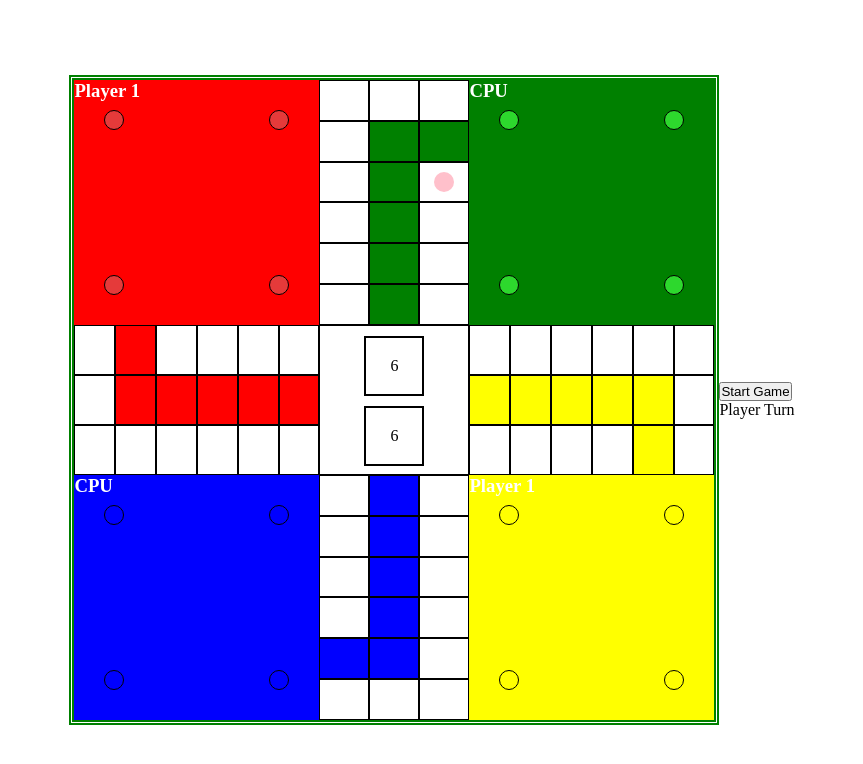
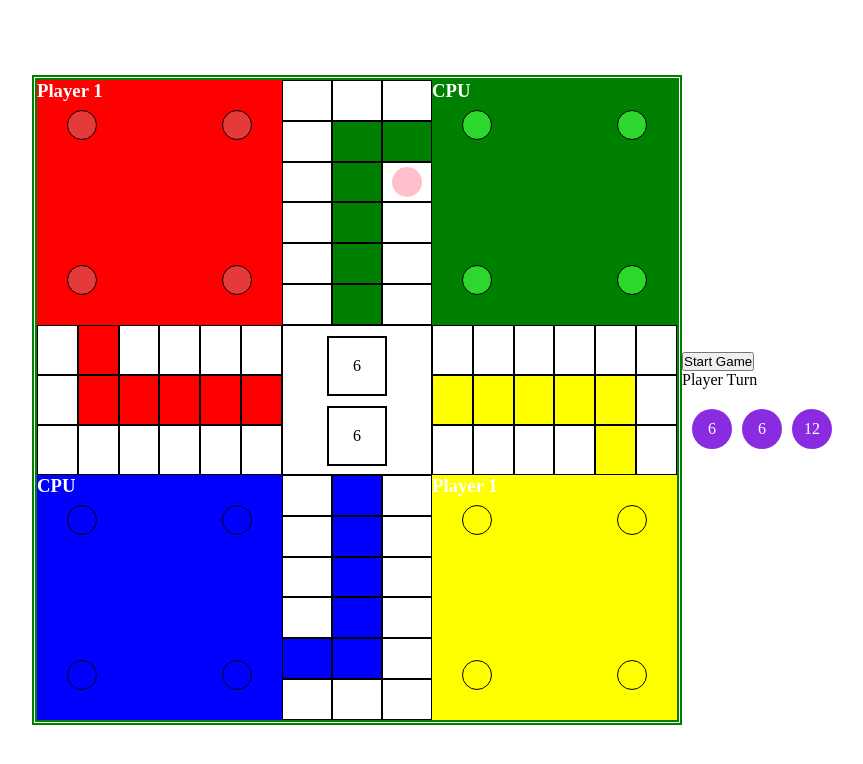
Before and after one commit to Innovate-Space/ludo_game, a plain HTML site: page index.html in a window 1280 px wide. Both pictures are taken after a click on the button "Start Game". Shown: the whole page, without its empty margins (208-1071 px from the left). Drawn offline with Linux system fonts and the light colour scheme.

Commit message:
logic update

```diff
--- a/css/style.css
+++ b/css/style.css
@@ -76,8 +76,8 @@ h3{
 /* Dots styling */
 
 .dot{
-    height: 20px;
-    width: 20px;
+    height: 30px;
+    width: 30px;
     background-color: pink;
     border-radius: 50%;
     transition: .3s;
@@ -149,3 +149,21 @@ h3{
     justify-content: center;
     align-items: center;
 }
+
+.dice_control{
+    display: flex;
+}
+.d{
+    height: 40px;
+    width: 40px;
+    border-radius: 50%;
+    text-align: center;
+    display: flex;
+    justify-content: center;
+    align-items: center;
+    color: white;
+    background-color: blueviolet;
+    margin-left: 10px;
+    margin-top: 20px;
+    cursor: pointer;
+}
--- a/index.html
+++ b/index.html
@@ -129,6 +129,11 @@
         <div>
             <button onclick="start()">Start Game</button>
             <p><span class="turn"></span> Turn</p>
+            <div class="dice_control">
+                <div class="d1v d">0</div>
+                <div class="d2v d">0</div>
+                <div class="dSumV d">0</div>
+            </div>
         </div>
     </div>
     <script src="./js/app.js"></script>
--- a/js/app.js
+++ b/js/app.js
@@ -1,9 +1,11 @@
 // Player with a value of 1 is red and yellow, while player with value of 2 is green and blue
-let player1;
-let player2;
+const side1 =1;
+const side2 = 2;
 let dice1Value;
 let dice2Value;
 let currentTurn;
+let human
+let cpu
 
 const pawns = {
     dot_green_1: {
@@ -120,6 +122,8 @@ const pawns = {
     },
 
 }
+
+let currentMaze = [];
 updateDiceView(6, 6);
 
 function rollDice(timer = 200){
@@ -131,38 +135,55 @@ function rollDice(timer = 200){
             }
             dice1Value = Math.floor(Math.random() * 6) + 1
             dice2Value = Math.floor(Math.random() * 6) + 1
-            updateDiceView(dice1Value, dice2Value)
+            updateDiceView(dice1Value, dice2Value);
             i++;
         },timer)
     }
-
-
 }
 
 function updateDiceView(v1, v2) {
     const d1 = document.querySelector('.dice1');
     const d2 = document.querySelector('.dice2');
+    const d1v = document.querySelector('.d1v');
+    const d2v = document.querySelector('.d2v');
+    const dSumV = document.querySelector('.dSumV');
+
     d1.innerHTML = v1;
+    d1v.innerHTML = v1;
     d2.innerHTML = v2;
+    d2v.innerHTML = v2;
+    dSumV.innerHTML = v1 + v2;
 }
 
 function start(){
     assignSides()
+    assignTurn()
+}
+
+function assignTurn(){
+    currentTurn =  Math.floor(Math.random() * 2) + 1;;
+    setTurn(currentTurn)
+    if(currentTurn == cpu){
+        cpuPlay()
+    }
 }
 
 function assignSides() {
     const rand = Math.floor(Math.random() * 2) + 1;
     if(rand == 1) {
-        player1 = 1
-        player2 = 2
-        updateSideLabel(player1, player2)
+
+        human = side1;
+        cpu = side2;
+        updateSideLabel(human, cpu)
     }else{
-        player2 = 1;
-        player1 = 2
-        updateSideLabel(player1, player2)
+        human = side2;
+        cpu = side1;
+        updateSideLabel(human, cpu)
     }
-    currentTurn = rand;
-    setTurn(currentTurn)
+}
+
+function cpuPlay() {
+    rollDice();
 }
 
 function updateSideLabel(side1, side2){
@@ -178,7 +199,7 @@ function updateSideLabel(side1, side2){
 
 function setTurn(player){
     const turn = document.querySelector('.turn');
-    turn.innerHTML = player == 1 ? 'Player': 'CPU';
+    turn.innerHTML = player == human ? 'Player': 'CPU';
 }
 
 const dot = document.querySelector('.dotm');
```
